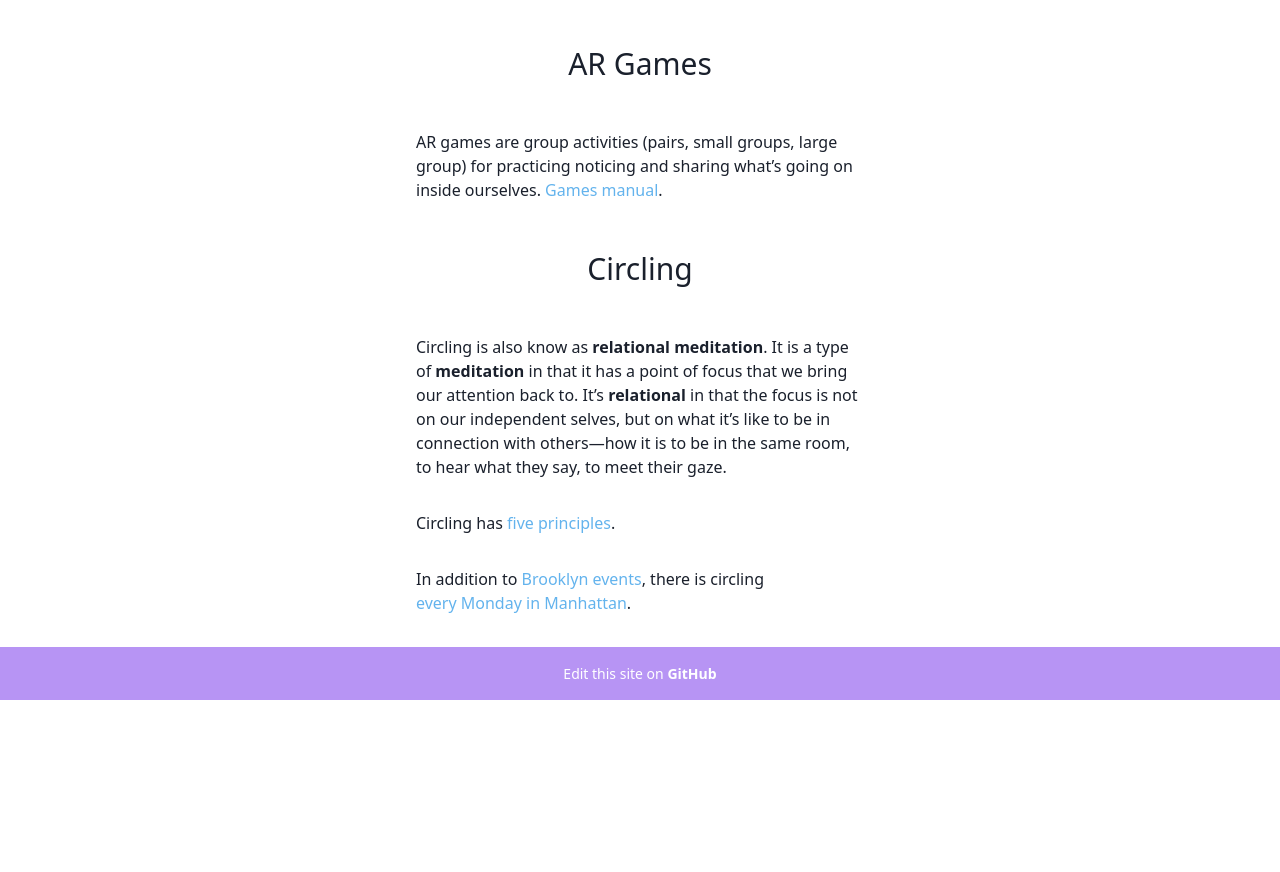
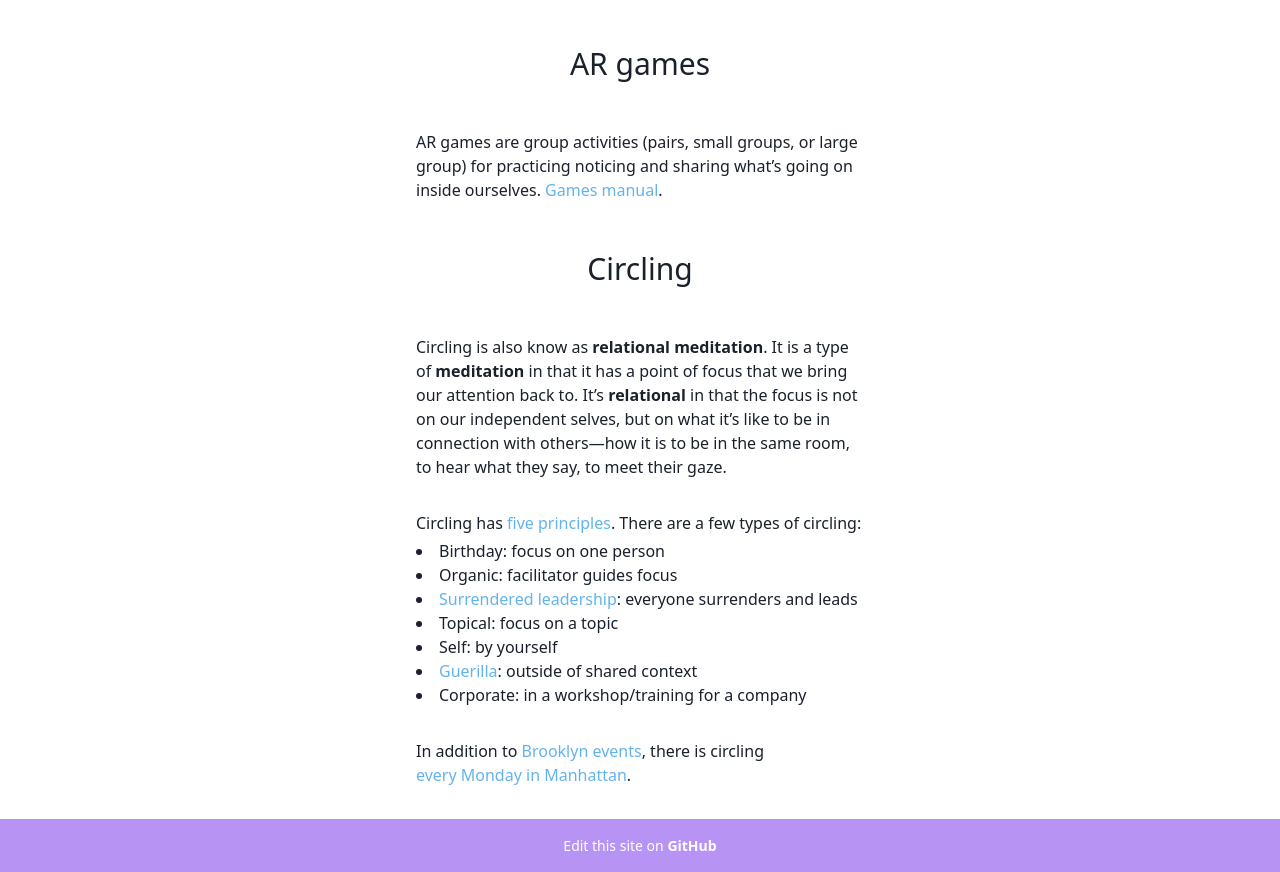
Before and after one commit to lorensr/authentic-brooklyn, a Gatsby site: page / in a window 1280 px wide. Shown: the part 442-1314 px from the top of the page. Before the commit the page ends 1142 px from the top, so only its background shows below. Built offline with nearby package versions, Linux system fonts and the light colour scheme; Gatsby itself is replaced by a stand-in of ours.

Commit message:
Update copy, add circling type list

```diff
--- a/src/pages/index.js
+++ b/src/pages/index.js
@@ -37,10 +37,10 @@ function IndexPage() {
         </div>
 
         <div className="mx-auto max-w-112">
-          <h2 className="text-center text-3xl my-8 p-3">AR Games</h2>
+          <h2 className="text-center text-3xl my-8 p-3">AR games</h2>
 
           <p className="mb-8">
-            {`AR games are group activities (pairs, small groups, large group)
+            {`AR games are group activities (pairs, small groups, or large group)
             for practicing noticing and sharing what’s going on inside ourselves. `}
             <a
               className="text-blue-400 whitespace-no-wrap"
@@ -72,7 +72,32 @@ function IndexPage() {
             >
               five principles
             </a>
-            .
+            . There are a few types of circling:
+            <ul className="list-inside list-disc mt-1">
+              <li>Birthday: focus on one person</li>
+              <li>Organic: facilitator guides focus</li>
+              <li>
+                <a
+                  className="text-blue-400"
+                  href="https://circlingeurope.com/2017/02/what-is-surrendered-leadership-a-first-look/"
+                >
+                  Surrendered leadership
+                </a>
+                : everyone surrenders and leads
+              </li>
+              <li>Topical: focus on a topic</li>
+              <li>Self: by yourself</li>
+              <li>
+                <a
+                  className="text-blue-400"
+                  href="http://circlingguide.com/offers/"
+                >
+                  Guerilla
+                </a>
+                : outside of shared context
+              </li>
+              <li>Corporate: in a workshop/training for a company</li>
+            </ul>
           </p>
 
           <p>
```
